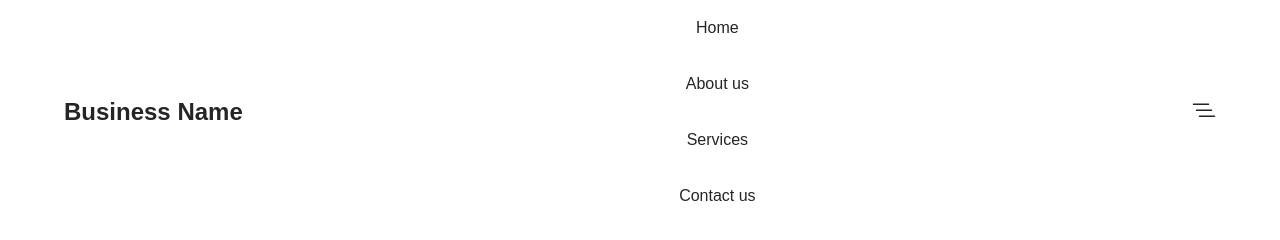
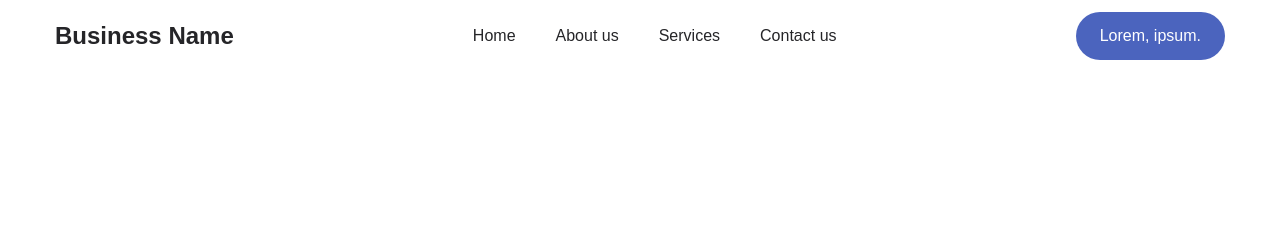
Before and after one commit to nanekx89/single-page-small-business-web-application, a website: page index.html in a window 1280 px wide. Drawn offline with nearby package versions, Linux system fonts and the light colour scheme; files whose address does not match are found by name; a web font is replaced by a local one.

Commit message:
creation and styling of the navbar - part 3

```diff
--- a/src/scss/_button.scss
+++ b/src/scss/_button.scss
@@ -1,6 +1,24 @@
 .button {
+    display: inline-block;
+    background: var(--primary-color);
+    color: #fff;
+    padding: 0.75rem 1.5rem;
+    border-radius: 3rem;
+    -webkit-border-radius: 3rem;
+    -moz-border-radius: 3rem;
+    -ms-border-radius: 3rem;
+    -o-border-radius: 3rem;
+    transition: 0.5s;
+    -webkit-transition: 0.5s;
+    -moz-transition: 0.5s;
+    -ms-transition: 0.5s;
+    -o-transition: 0.5s;
 
-
+    &:hover {
+        background: var(--container-color);
+        outline: 1px solid var(--primary-color);
+        color: var(--primary-color);
+    }
 
     &__header{
         display: none;
--- a/src/scss/_header.scss
+++ b/src/scss/_header.scss
@@ -44,7 +44,7 @@
             -ms-transition: 0.5s;
             -o-transition: 0.5s;
             z-index: -1;
-}
+        }
     }
 
     &__list {
--- a/src/scss/_mediaqueries.scss
+++ b/src/scss/_mediaqueries.scss
@@ -1,3 +1,16 @@
+@media screen and (min-width: 767px) {
+    .nav {
+        &__list {
+            flex-direction: row;
+            column-gap: 2.5rem;
+        }
+
+        &__toggle {
+            display: none;
+        }
+    }
+}
+
 @media screen and (min-width: 800px) {
     h1 {
         font-size: 3rem;
@@ -12,3 +25,14 @@
         font-size: 1rem;
     }
 }
+
+@media screen and (min-width: 992px) {
+    .container {
+        width: 95vw;
+    }
+
+    .button__header {
+        display: block;
+        padding: 0.5rem 1.5rem ;
+    }
+}
```
Also changed, not shown: src/css/styles.css, 1 other file.
